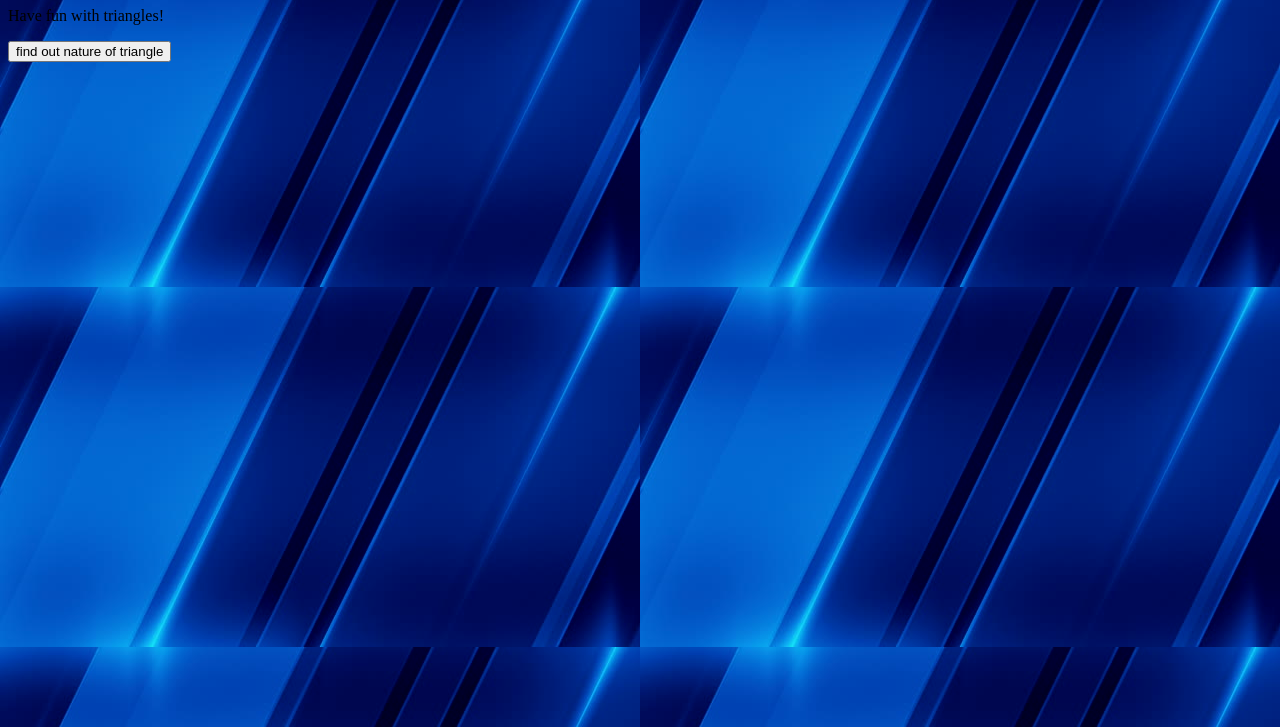
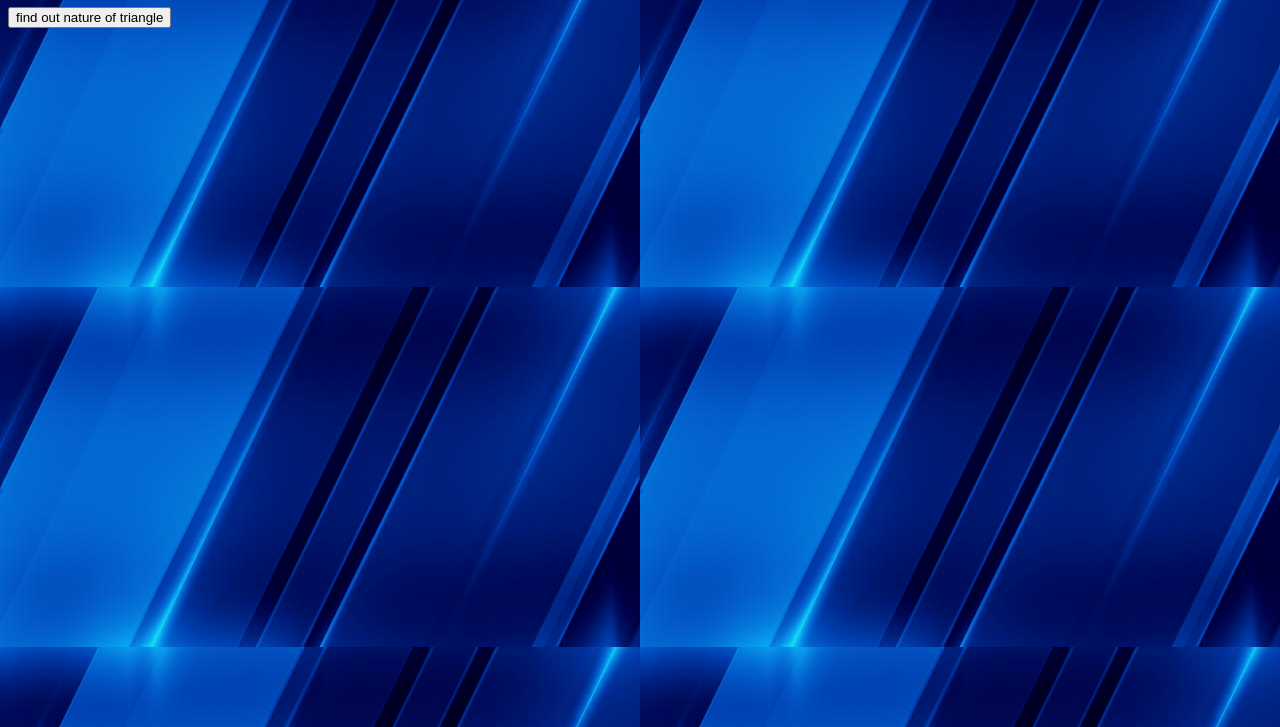
Before and after one commit to Raeley/triangle-tracker, a plain HTML site: page index.html in a window 1280 px wide. Shown: the part 73-800 px from the top of the page. Drawn offline with Linux system fonts and the light colour scheme.

Commit message:
index.html
new code

```diff
--- a/index.html
+++ b/index.html
@@ -1,8 +1,8 @@
 <!DOCTYPE html>
 <html>
 <head>
-
-  <title> triangle tracker</title>
+  <title> triangle tracker </title>
+  <link rel="stylesheet" href="triangle.css" type="text/css">
   <script src="triangle.js">
 
   </script>
@@ -11,10 +11,9 @@
 </head>
 <body onload="javascript">
   <h1>Triangle tracker</h1>
-  <p>Have fun with triangles!<br>
 
 
-    <p><input type="button" value="find out nature of triangle" onclick="triangle_tracker();">
+    <input type="button" value="find out nature of triangle" onclick="triangle_tracker();">
 
 
 </body>
```
